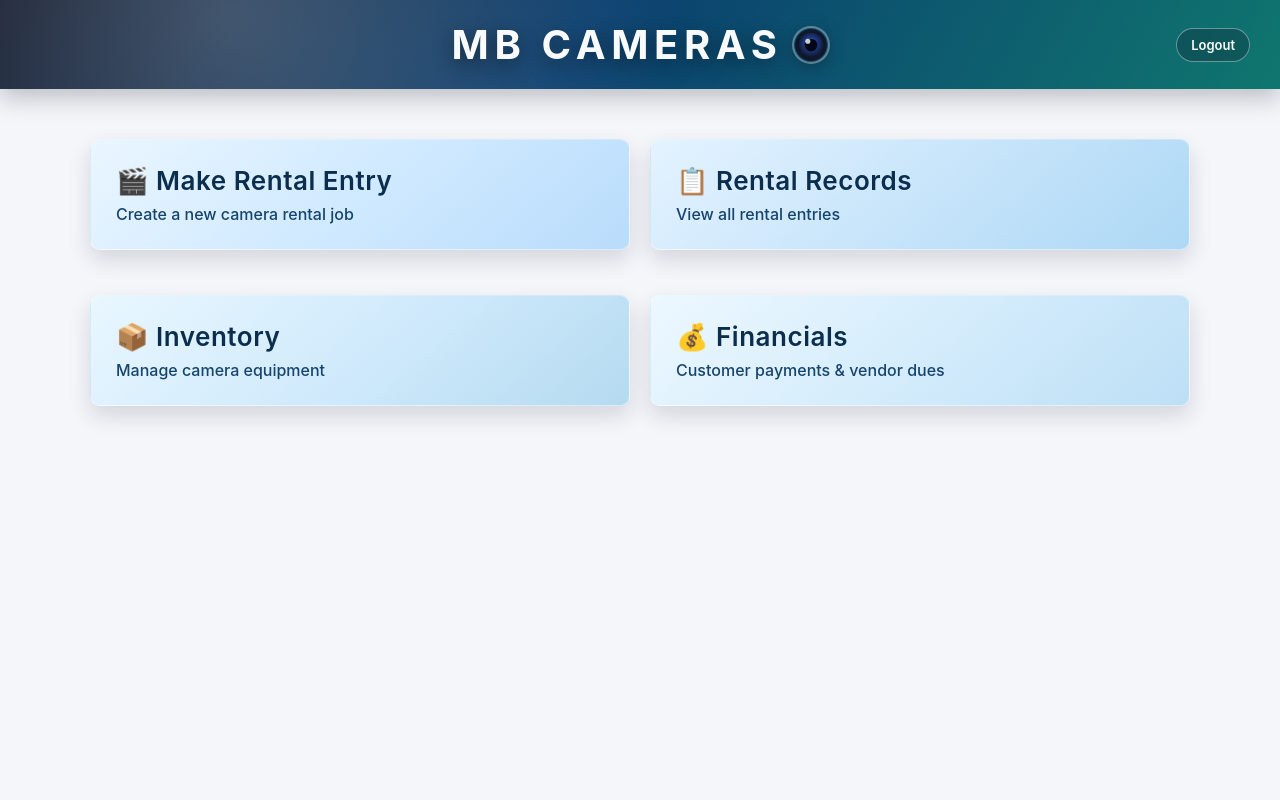
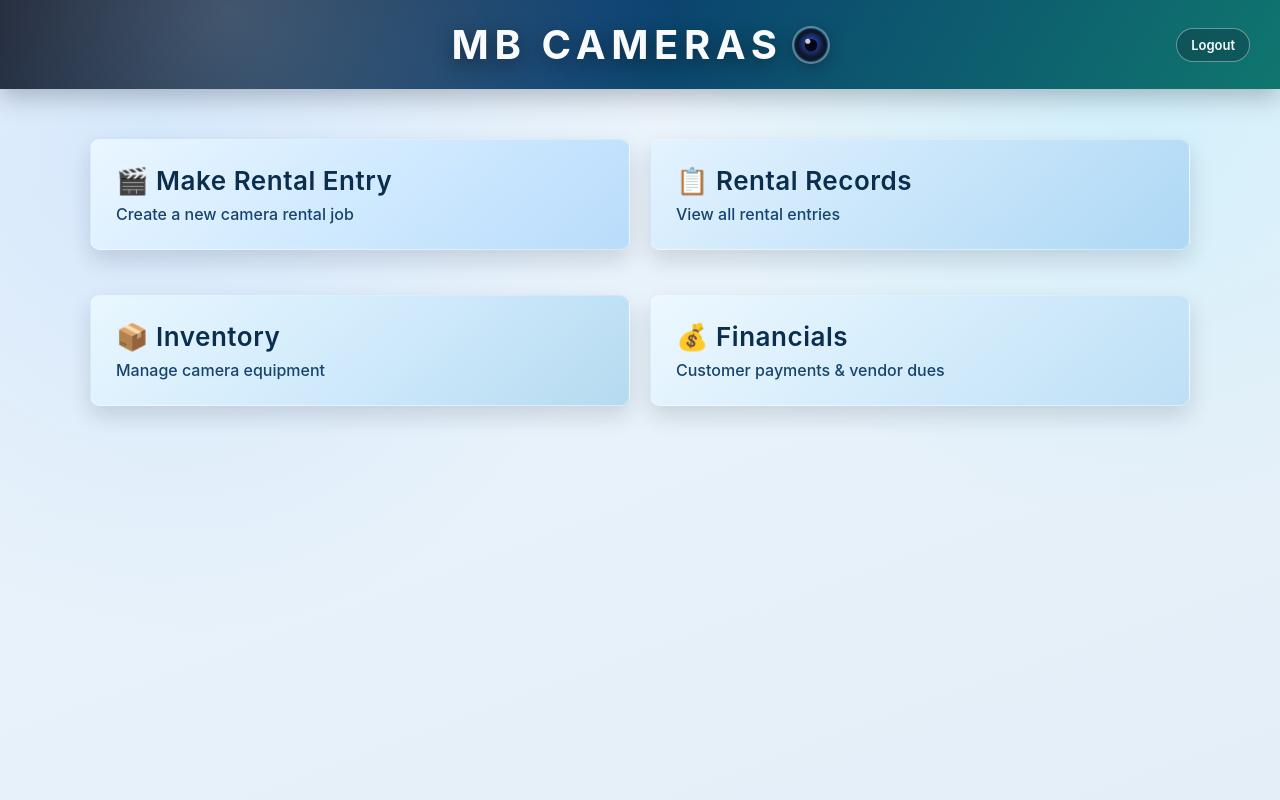
Before and after one commit to bachammahesh-cyber/mb-cameras, a Flask app: page /dashboard in a window 1280 px wide. Run offline with Flask 3, Linux system fonts and the light colour scheme; a user stored in the database is signed in.

Commit message:
Add soft cool-toned dashboard background theme

```diff
--- a/static/style.css
+++ b/static/style.css
@@ -7,6 +7,14 @@ font-family:-apple-system,BlinkMacSystemFont,"Segoe UI",Roboto,sans-serif;
 background:#f5f6fa;
 margin:0;
 color:#333;
+}
+
+.dashboard-page{
+background:
+radial-gradient(circle at 12% 18%,rgba(148,197,255,0.26),transparent 38%),
+radial-gradient(circle at 88% 8%,rgba(110,231,255,0.2),transparent 34%),
+linear-gradient(160deg,#edf4fb 0%,#e8f2fa 52%,#e3eef8 100%);
+min-height:100vh;
 }
 
 /* ------------------------
--- a/templates/dashboard.html
+++ b/templates/dashboard.html
@@ -6,7 +6,7 @@
 <link rel="stylesheet" href="{{ url_for('static', filename='style.css') }}">
 </head>
 
-<body>
+<body class="dashboard-page">
 
 <div class="header brand-band">
     <h2 class="brand-title">MB CAMERAS</h2>
```
